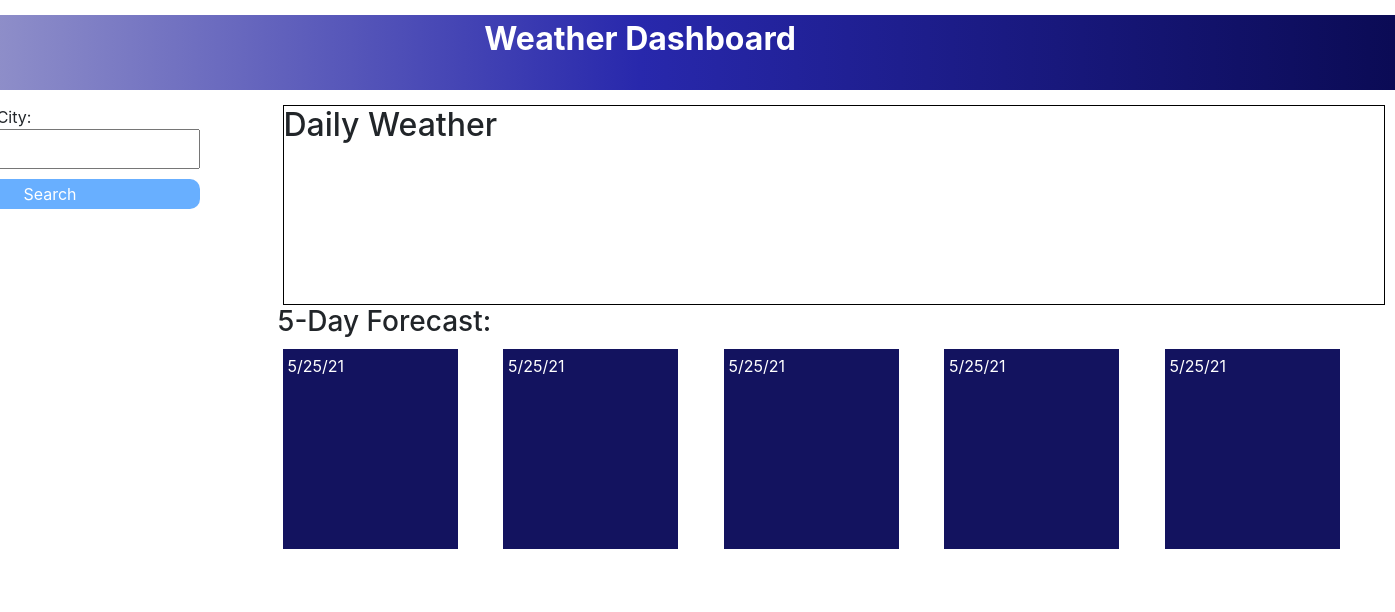
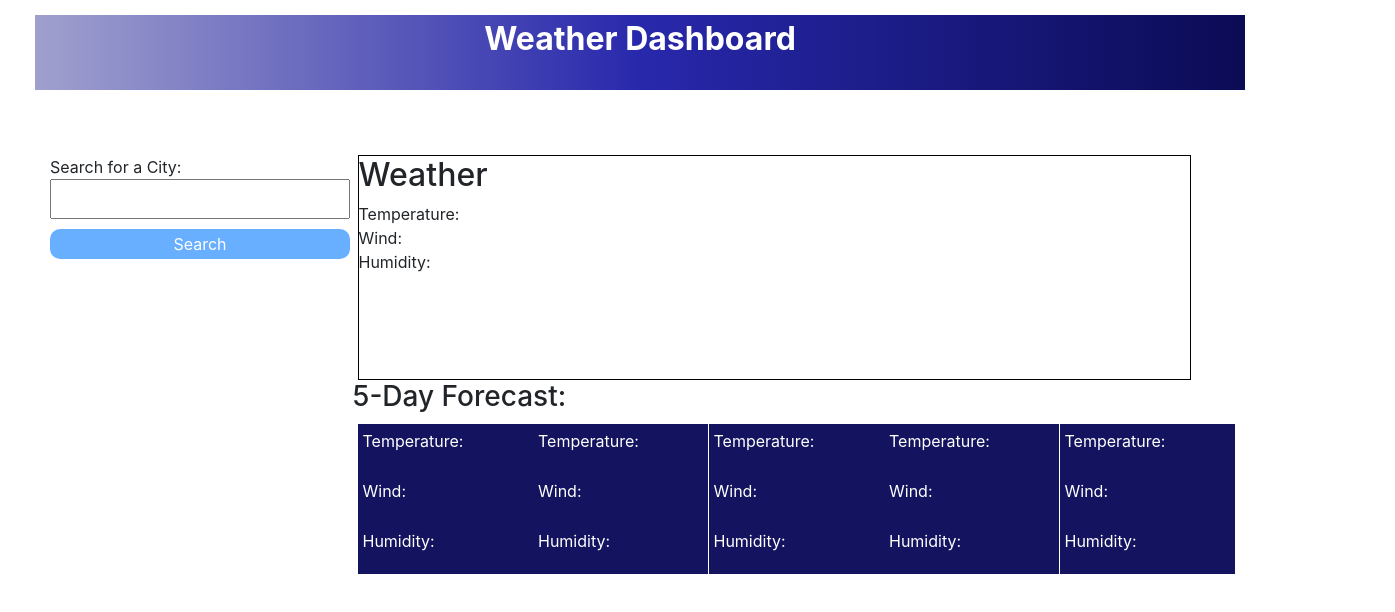
Before and after one commit to michaelab24/Weather-Dashboard-Project, a plain HTML site: page index.html in a window 1280 px wide. Shown: the whole page, 1395 px wide, since content can reach past the window. Drawn offline with nearby package versions, Linux system fonts and the light colour scheme.

Commit message:
tmp, wind, hum, populate current weather for that city, working on 5 day

```diff
--- a/index.html
+++ b/index.html
@@ -11,7 +11,7 @@
     <title>Weather Dashboard</title>
 </head>
 <body>
-    <div class="container">
+    <div class="weather-container">
         <div class="row">
           <div class="col-sm-12">Weather Dashboard</div>
 
@@ -26,27 +26,40 @@
                 </div>
             </div>
             <div class="col-9">
-                <div class="dailywrap">
-                    <h2>Daily Weather</h2>
+                <div id="daily-weather" class="dailywrap">
+                    <h2 id= "cityName">Weather</h2>
+                    <div class="temperature">Temperature: <span id="cityTemp"></span></div>
+                    <div class="wind">Wind: <span id="cityWind"></span></div>
+                    <div class="humidity">Humidity: <span id="cityHumid"></span></div>
                 </div>
                 <div>
                     <h3>5-Day Forecast:</h3>
                 </div>
-                <div class="forcastwrapper">
-                    <div class="forcast">
-                        <div>5/25/21</div>
+                <div id="fivedayCast" class="forcastwrapper">
+                    <div id="day1" class="forcast">
+                        <div>Temperature: <span id="temp1"></span></div>
+                        <div>Wind: <span id="wind1"></span></div>
+                        <div>Humidity: <span id="hum1"></span></div>
                     </div>
-                    <div class="forcast">
-                        <div>5/25/21</div>
+                    <div id="day2" class="forcast">
+                        <div>Temperature: <span id="temp2"></span></div>
+                        <div>Wind: <span id="wind2"></span></div>
+                        <div>Humidity: <span id="hum2"></span></div>
                     </div>
-                    <div class="forcast">
-                        <div>5/25/21</div>
+                    <div id="day3" class="forcast">
+                        <div>Temperature: <span id="temp3"></span></div>
+                        <div>Wind: <span id="wind3"></span></div>
+                        <div>Humidity: <span id="hum3"></span></div>
                     </div>
-                    <div class="forcast">
-                        <div>5/25/21</div>
+                    <div id="day4" class="forcast">
+                        <div>Temperature: <span id="temp4"></span></div>
+                        <div>Wind: <span id="wind4"></span></div>
+                        <div>Humidity: <span id="hum4"></span></div>
                     </div>
-                    <div class="forcast">
-                        <div>5/25/21</div>
+                    <div id="day5" class="forcast">
+                        <div>Temperature: <span id="temp4"></span></div>
+                        <div>Wind: <span id="wind4"></span></div>
+                        <div>Humidity: <span id="hum4"></span></div>
                     </div>
                 </div>
             </div>
--- a/script.js
+++ b/script.js
@@ -1,9 +1,138 @@
+const weatherapiKey = "&api_key=07543a927539e6db80c95ecc58f16eb9"
+//var cityheadEl =
+//var templabelEl =
+//var windlabelEl =
+//var humiditylabelEl =
+//once city is entered in input
+//the api data is called to populate boxes with the captured data
+//calling for current and possible call for 5 day
+
+
+
+//cityheadEl.text(response.name);
+//tempDiv.text("Temperature: "+ response.main.temp + "°F")
+//windDiv.text("Wind: " + response.wind.speed + "mph")
+//humidityDiv.text("Humidity: " + response.main.humidity + "%")
+
+
 $(".searchButton").on("click", citySearch);
 
+function apiFetch(city) {
+    //fetch the api data using api link and key
+    //pass in the city and api key
+    var searchCity = document.querySelector("#cityInput").value;
+    var cityName = document.querySelector("#cityName");
+    fetch("https://api.openweathermap.org/data/2.5/weather?q=" + searchCity + "&appid=07543a927539e6db80c95ecc58f16eb9&units=imperial")
 
+        .then(function (response) {
+            return response.json();
+        })
+        .then(function (response) {
+            console.log(response);
+            var weatherContainerEl = document.querySelector("#daily-weather");
+
+            cityName.textContent = city
+
+            var tempDiv = document.querySelector("#cityTemp")
+            tempDiv.textContent = (response.main.temp + "°F")
+
+            var windDiv = document.querySelector("#cityWind")
+            windDiv.textContent = (response.wind.speed + "mph")
+
+
+            var humidityDiv = document.querySelector("#cityHumid")
+            humidityDiv.textContent = (response.main.humidity + "%")
+            // humidityDiv.text("Humidity: " + response.main.humidity + "%")
+
+            //var uvindexDiv = document.createElement("div")
+            //uvindexDiv.textContent = response.
+
+            console.log(weatherContainerEl)
+        });
+    fivedayFetch(city)
+}
+
+function fivedayFetch(city) {
+    fetch("https://api.openweathermap.org/data/2.5/forecast?q=" + city + "&appid=07543a927539e6db80c95ecc58f16eb9&units=imperial")
+
+        .then(function (response) {
+            return response.json();
+        })
+        .then(function (response) {
+            console.log(response);
+            var weatherContainerEl = document.querySelector("#fivedayCast");
+
+
+            var tempDiv = document.querySelector("#temp1")
+            tempDiv.textContent = (response.data.temp + "°F")
+
+            var windDiv = document.querySelector("#wind1")
+            windDiv.textContent = (response.wind.speed + "mph")
+
+
+            var humidityDiv = document.querySelector("#hum1")
+            humidityDiv.textContent = (response.main.humidity + "%")
+
+            //var tempDiv = document.querySelector("#temp2")
+            //tempDiv.textContent = (response.data.temp + "°F")
+
+            // var windDiv = document.querySelector("#wind2")
+            //windDiv.textContent = (response.wind.speed + "mph")
+
+
+            //  var humidityDiv = document.querySelector("#hum2")
+            // humidityDiv.textContent = (response.main.humidity + "%")
+
+            //var tempDiv = document.querySelector("#temp3")
+            //tempDiv.textContent = (response.data.temp + "°F")
+
+            // var windDiv = document.querySelector("#wind3")
+            //windDiv.textContent = (response.wind.speed + "mph")
+
+
+            //  var humidityDiv = document.querySelector("#hum3")
+            // humidityDiv.textContent = (response.main.humidity + "%")
+
+            //var tempDiv = document.querySelector("#temp4")
+            //tempDiv.textContent = (response.data.temp + "°F")
+
+            // var windDiv = document.querySelector("#wind4")
+            //windDiv.textContent = (response.wind.speed + "mph")
+
+
+            //  var humidityDiv = document.querySelector("#hum4")
+            // humidityDiv.textContent = (response.main.humidity + "%")
+
+            //var tempDiv = document.querySelector("#temp5")
+            //tempDiv.textContent = (response.data.temp + "°F")
+
+            // var windDiv = document.querySelector("#wind5")
+            //windDiv.textContent = (response.wind.speed + "mph")
+
+
+            //  var humidityDiv = document.querySelector("#hum5")
+            // humidityDiv.textContent = (response.main.humidity + "%")
+
+        });
+}
+
+//var forecast = weather.list;
+//for(var i=5; i < forecast.length; i=i+8){
+//var dailyForecast = forecast[i];
+//array[0]+7
+//for loop start at 0
 
 function citySearch() {
     var searchTerm = $("#cityInput").val()
     console.log(searchTerm)
+    apiFetch(searchTerm)
+}
 
-}
+
+
+
+
+
+//once data is called and boxes are populated
+//the city placed in the input is saved to local storage
+//the city is then returned in a search history list
--- a/styles.css
+++ b/styles.css
@@ -14,8 +14,9 @@
 }
 
 .row {
-    margin-left: -200px;
-    margin-right: -200px;
+    padding-left: 50px;
+    padding-right: 50px;
+    padding-bottom: 50px;
     margin-top: 15px;
 }
 
@@ -35,11 +36,11 @@ button {
 }
 
 .dailywrap {
-    width: 100%;
+    width: 95%;
     border: 1px solid black;
     margin-left: 5px;
     margin-right: 5px;
-    height: 200px;
+    height: 225px;
 }
 
 .forcastwrapper {
@@ -59,6 +60,6 @@ button {
     margin-right: 5px;
     color: white;
     padding: 5px;
-    height: 200px;
+    height: 50px;
     width: 175px;
 }
```
